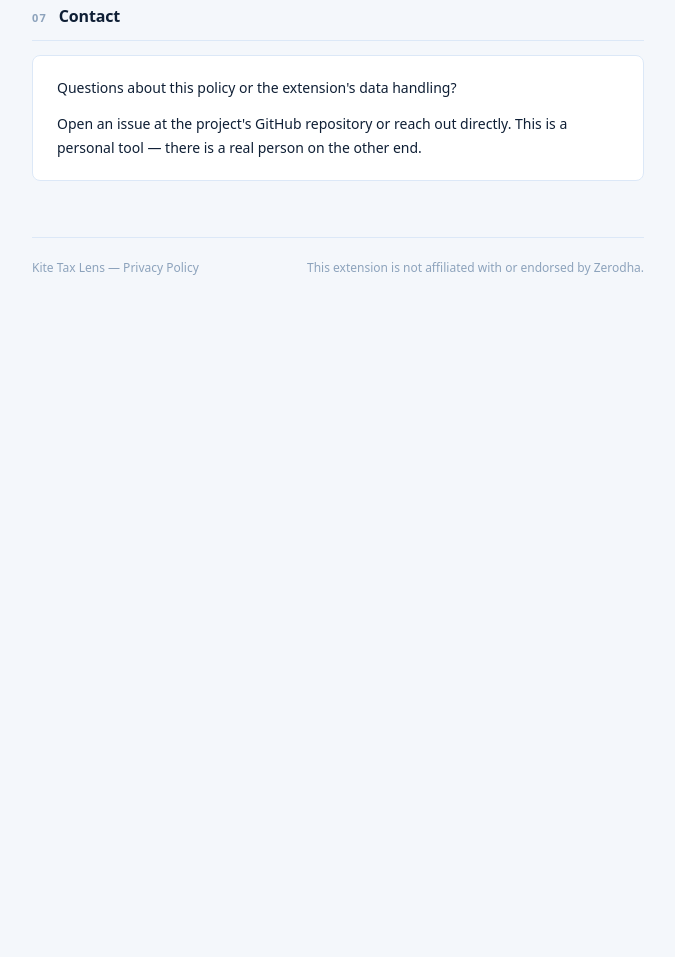
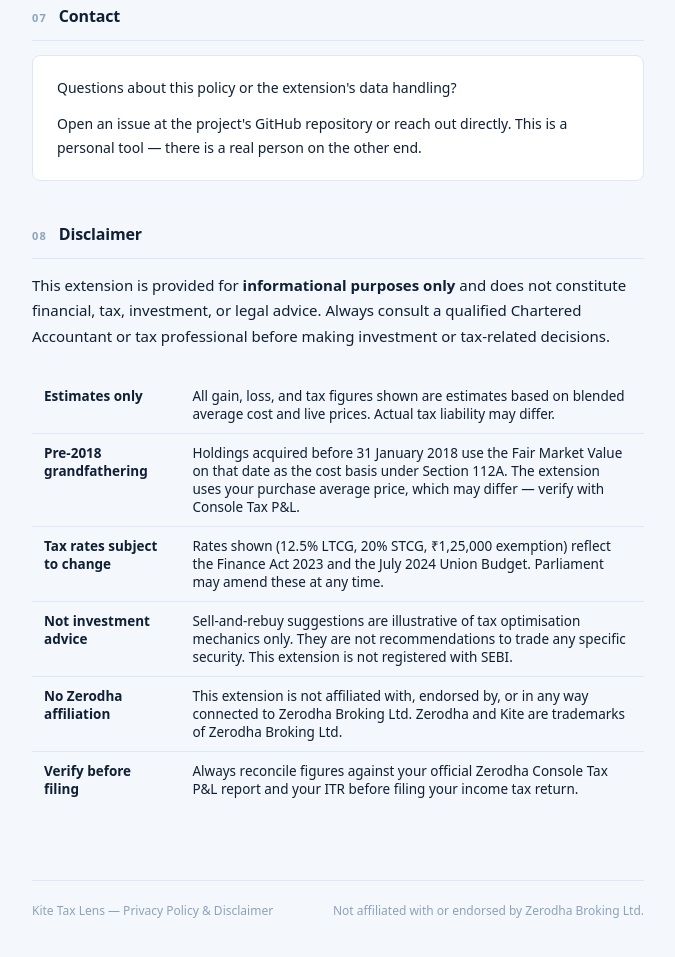
Before and after one commit to amitmbee/kite-tax-lens, a browser extension: page privacy.html in a window 1280 px wide. Shown: the part 2983-3940 px from the top of the page, without its empty margins (302-977 px from the left). Before the commit the page ends 3341 px from the top, so only its background shows below. Drawn offline with Linux system fonts and the light colour scheme.

Commit message:
Add full disclaimers to README and privacy policy

```diff
--- a/privacy.html
+++ b/privacy.html
@@ -440,7 +440,46 @@
   </div>
 </div>
 
+<!-- Section 8 -->
+<div class="section">
+  <div class="section-header">
+    <span class="section-num">08</span>
+    <h2>Disclaimer</h2>
+  </div>
+  <p>This extension is provided for <strong>informational purposes only</strong> and does not constitute financial, tax, investment, or legal advice. Always consult a qualified Chartered Accountant or tax professional before making investment or tax-related decisions.</p>
+  <div class="data-table-wrap">
+    <table class="data-table">
+      <tbody>
+        <tr>
+          <td><strong>Estimates only</strong></td>
+          <td>All gain, loss, and tax figures shown are estimates based on blended average cost and live prices. Actual tax liability may differ.</td>
+        </tr>
+        <tr>
+          <td><strong>Pre-2018 grandfathering</strong></td>
+          <td>Holdings acquired before 31 January 2018 use the Fair Market Value on that date as the cost basis under Section 112A. The extension uses your purchase average price, which may differ — verify with Console Tax P&L.</td>
+        </tr>
+        <tr>
+          <td><strong>Tax rates subject to change</strong></td>
+          <td>Rates shown (12.5% LTCG, 20% STCG, ₹1,25,000 exemption) reflect the Finance Act 2023 and the July 2024 Union Budget. Parliament may amend these at any time.</td>
+        </tr>
+        <tr>
+          <td><strong>Not investment advice</strong></td>
+          <td>Sell-and-rebuy suggestions are illustrative of tax optimisation mechanics only. They are not recommendations to trade any specific security. This extension is not registered with SEBI.</td>
+        </tr>
+        <tr>
+          <td><strong>No Zerodha affiliation</strong></td>
+          <td>This extension is not affiliated with, endorsed by, or in any way connected to Zerodha Broking Ltd. Zerodha and Kite are trademarks of Zerodha Broking Ltd.</td>
+        </tr>
+        <tr>
+          <td><strong>Verify before filing</strong></td>
+          <td>Always reconcile figures against your official Zerodha Console Tax P&amp;L report and your ITR before filing your income tax return.</td>
+        </tr>
+      </tbody>
+    </table>
+  </div>
+</div>
+
 <div class="doc-footer">
-  <span>Kite Tax Lens — Privacy Policy</span>
-  <span>This extension is not affiliated with or endorsed by Zerodha.</span>
+  <span>Kite Tax Lens — Privacy Policy &amp; Disclaimer</span>
+  <span>Not affiliated with or endorsed by Zerodha Broking Ltd.</span>
 </div>
```
Also changed, not shown: README.md.
